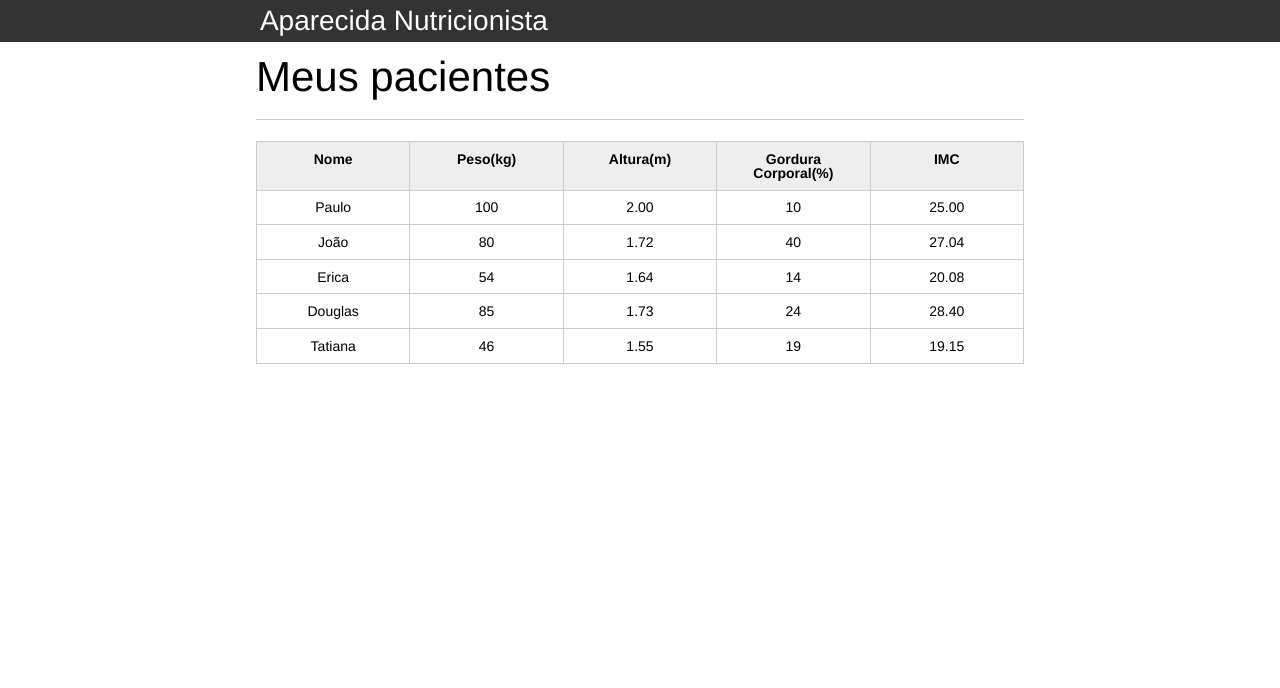
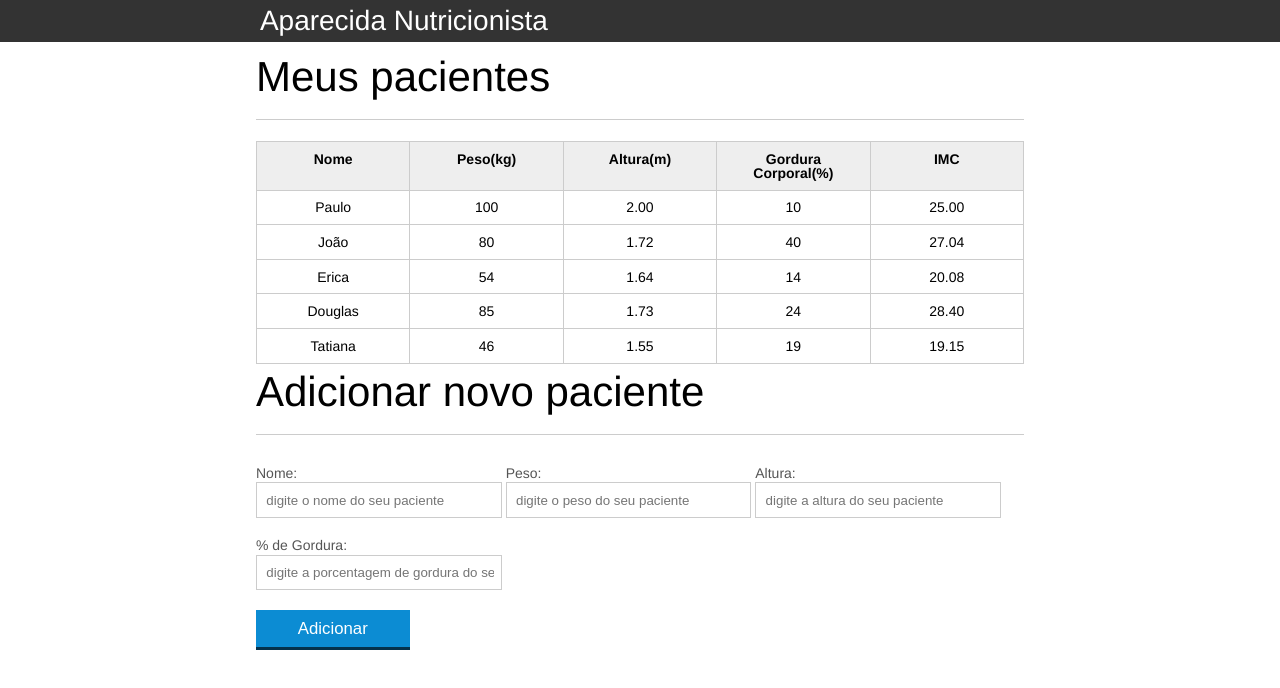
Before and after one commit to GeovaniJunior/JavaScript, a plain HTML site: page introducao-javascript/index.html in a window 1280 px wide. Drawn offline with Linux system fonts and the light colour scheme.

Commit message:
Commit 2019-11-14-1715

```diff
--- a/introducao-javascript/index.html
+++ b/introducao-javascript/index.html
@@ -71,6 +71,30 @@
 				</table>
 
 			</section>
+
+			<section class="container">
+				<h2 id="titulo-form">Adicionar novo paciente</h2>
+				<form>
+					<div class="grupo">
+						<label for="nome">Nome:</label>
+						<input id="nome" name="nome" type="text" placeholder="digite o nome do seu paciente" class="campo">
+					</div>
+					<div class="grupo">
+						<label for="peso">Peso:</label>
+						<input id="peso" name="peso" type="text" placeholder="digite o peso do seu paciente" class="campo campo-medio">
+					</div>
+					<div class="grupo">
+						<label for="altura">Altura:</label>
+						<input id="altura" name="altura" type="text" placeholder="digite a altura do seu paciente" class="campo campo-medio">
+					</div>
+					<div class="grupo">
+						<label for="gordura">% de Gordura:</label>
+						<input id="gordura" type="text" placeholder="digite a porcentagem de gordura do seu paciente" class="campo campo-medio">
+					</div>
+
+					<button id="adicionar-paciente" class="botao bto-principal">Adicionar</button>
+				</form>
+			</section>
 		</main>
 		<!-- Importação dos Javascripts AQUI -->
         <script src="js/principal.js"></script>
--- a/introducao-javascript/js/principal.js
+++ b/introducao-javascript/js/principal.js
@@ -40,3 +40,16 @@ for (var i = 0; i < pacientes.length; i++){
         tdIMC.textContent = imc.toFixed(2);
     }
 }
+
+titulo.addEventListener("click", function (){
+    console.log("Olá eu fui clicado!");
+}
+);
+
+
+
+var botaoAdicionar = document.querySelector("#adicionar-paciente");
+botaoAdicionar.addEventListener("click", function (){
+    console.log("Olá eu fui clicado!");
+}
+);
```
